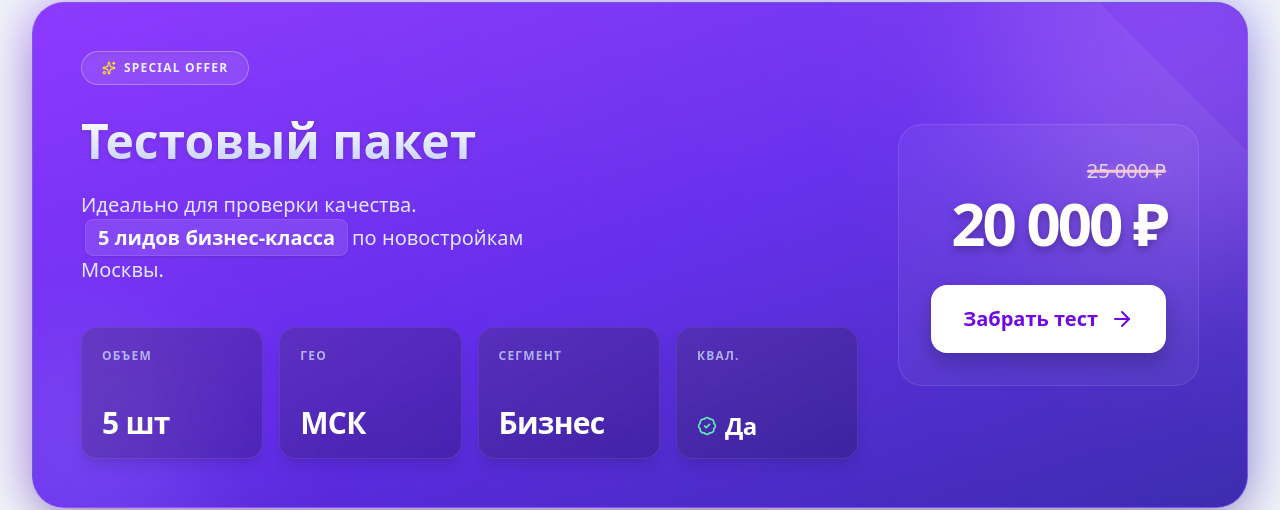
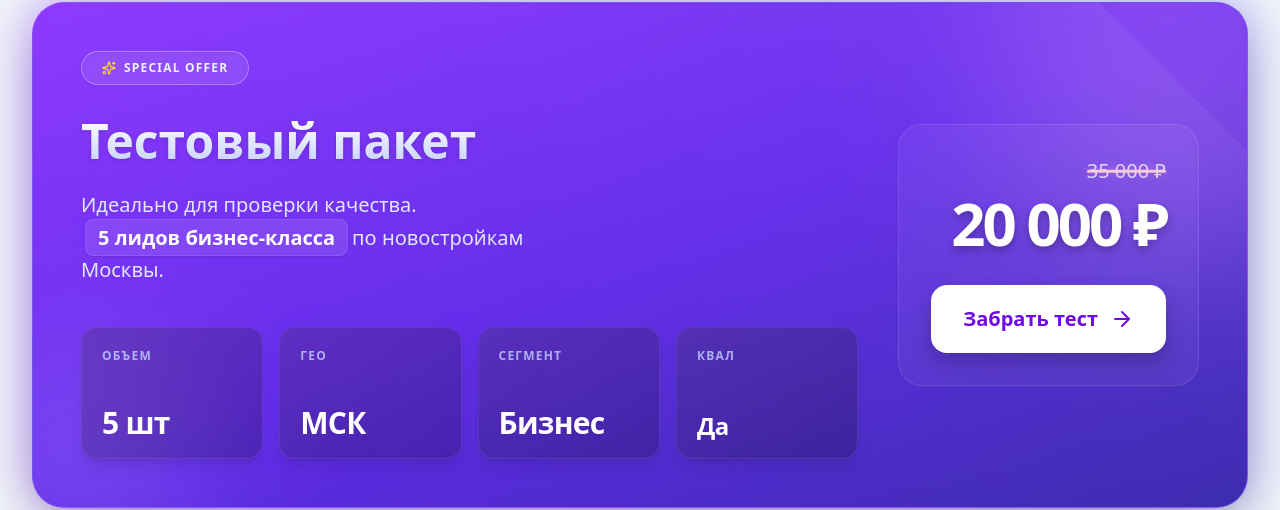
Before and after one commit to Maksimka7878/dmlead, a React (Vite) app: page / in a window 1280 px wide. Shown: the part 7073-7583 px from the top of the page. Built offline with nearby package versions, Linux system fonts and the light colour scheme.

Commit message:
fix(test-packet): old price 35000, clean up Квал cell
Set struck-through price to 35 000 ₽, drop the green check icon and the
trailing dot in the "Квал" label.

Co-Authored-By: Claude Opus 4.8 <noreply@anthropic.com>

```diff
--- a/components/TestPacket.tsx
+++ b/components/TestPacket.tsx
@@ -1,5 +1,5 @@
 import React from 'react';
-import { ArrowRight, BadgeCheck, Sparkles } from 'lucide-react';
+import { ArrowRight, Sparkles } from 'lucide-react';
 
 const TestPacket: React.FC = () => {
   return (
@@ -63,9 +63,8 @@ const TestPacket: React.FC = () => {
                     <div className="bg-black/20 backdrop-blur-md rounded-2xl p-5 min-h-[132px] border border-white/10 shadow-lg relative overflow-hidden">
                         <div className="absolute inset-0 bg-gradient-to-br from-white/5 to-transparent"></div>
                         <div className="relative z-10 flex h-full flex-col justify-between">
-                            <div className="text-xs text-indigo-200 uppercase tracking-widest opacity-80 font-bold">Квал.</div>
+                            <div className="text-xs text-indigo-200 uppercase tracking-widest opacity-80 font-bold">Квал</div>
                             <div className="inline-flex items-center gap-2 font-black text-white text-2xl leading-none tracking-tight">
-                                <BadgeCheck className="w-5 h-5 text-emerald-300" />
                                 Да
                             </div>
                         </div>
@@ -76,7 +75,7 @@ const TestPacket: React.FC = () => {
             <div className="flex flex-col items-center md:items-end gap-8 min-w-[280px] bg-white/5 p-8 rounded-3xl border border-white/10 backdrop-blur-sm">
                 <div className="text-center md:text-right w-full">
                     <div className="relative mb-2 inline-block text-xl font-semibold text-indigo-100/90">
-                        <span>25 000 ₽</span>
+                        <span>35 000 ₽</span>
                         <span className="pointer-events-none absolute left-0 right-0 top-1/2 h-[2.5px] -translate-y-1/2 rounded-full bg-rose-200/95 shadow-[0_0_10px_rgba(254,202,202,0.4)]" />
                     </div>
                     <div
```
